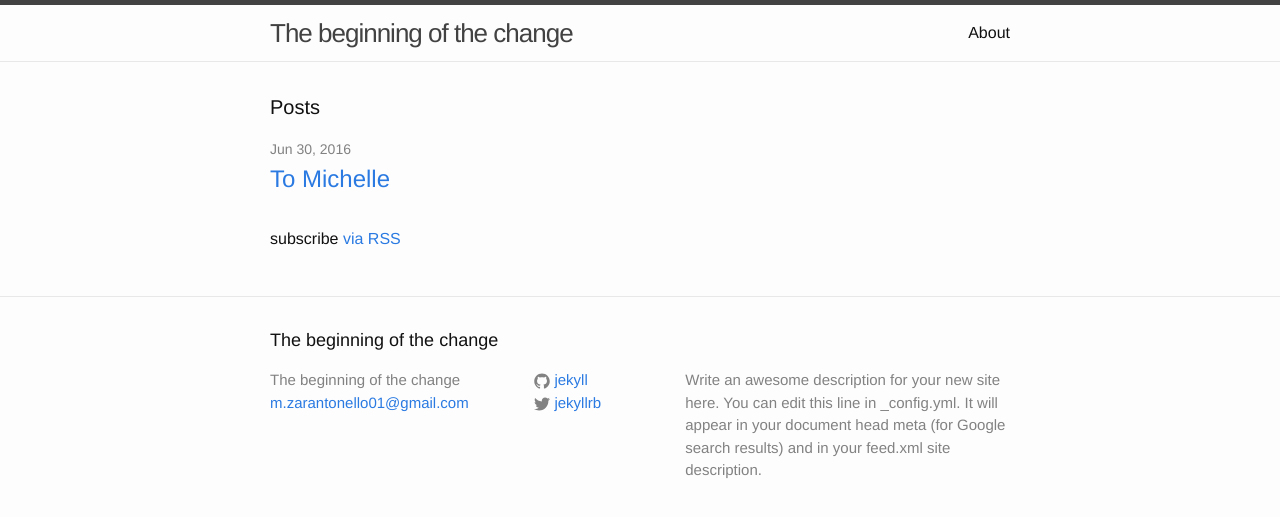
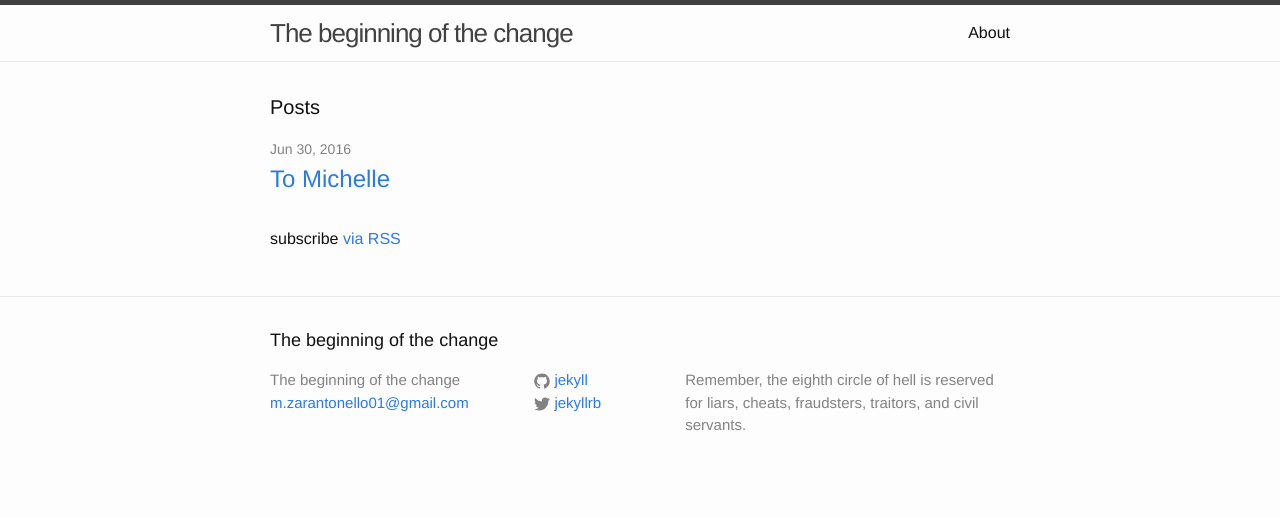
Before and after one commit to Danathor/Danathor.github.io, a Jekyll site: the page built from index.html, in a window 1280 px wide. Shown: the top 517 px of the page. Built offline with Jekyll 4.4.1, drawn with Linux system fonts in a browser that asks for light colours.

Commit message:
Update _config.yml

```diff
--- a/_config.yml
+++ b/_config.yml
@@ -9,9 +9,7 @@
 title: The beginning of the change
 email: m.zarantonello01@gmail.com
 description: > # this means to ignore newlines until "baseurl:"
-  Write an awesome description for your new site here. You can edit this
-  line in _config.yml. It will appear in your document head meta (for
-  Google search results) and in your feed.xml site description.
+  Remember, the eighth circle of hell is reserved for liars, cheats, fraudsters, traitors, and civil servants.
 baseurl: "" # the subpath of your site, e.g. /blog
 url: "http://yourdomain.com" # the base hostname & protocol for your site
 twitter_username: jekyllrb
```
